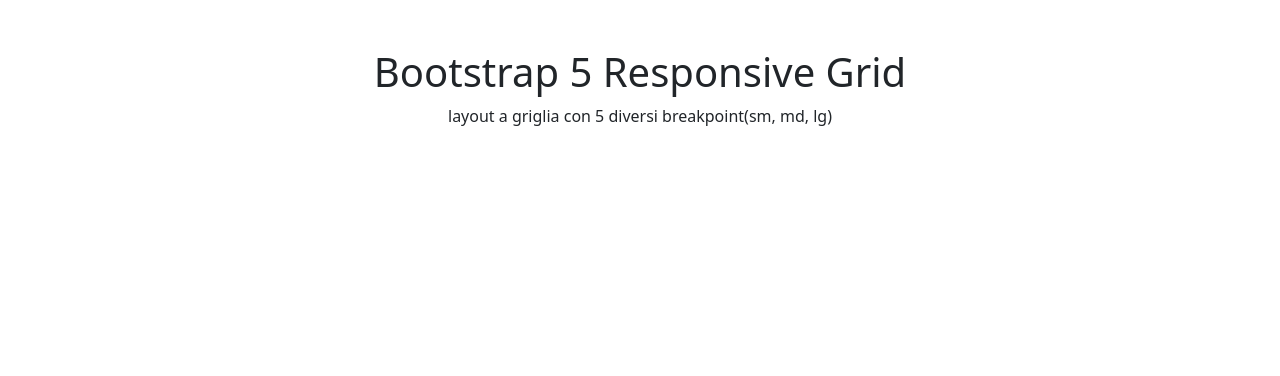
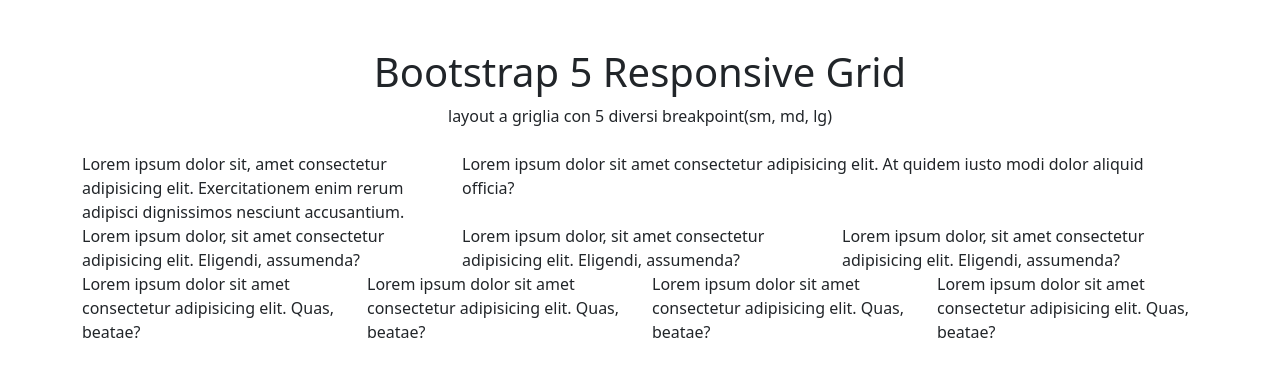
Before and after one commit to andrea-mosca/htmlcss-bootstrap-layout, a plain HTML site: page index.html in a window 1280 px wide. Drawn offline with nearby package versions, Linux system fonts and the light colour scheme.

Commit message:
structure col

```diff
--- a/index.html
+++ b/index.html
@@ -19,7 +19,21 @@
         <p class="fw-light">layout a griglia con 5 diversi breakpoint(sm, md, lg)</p>
     </div>
     <div class="container">
-
+        <div class="row">
+            <div class="col-md-6 col-lg-4">Lorem ipsum dolor sit, amet consectetur adipisicing elit. Exercitationem enim rerum adipisci dignissimos nesciunt accusantium.</div>
+            <div class="col-md-6 col-lg-8">Lorem ipsum dolor sit amet consectetur adipisicing elit. At quidem iusto modi dolor aliquid officia?</div>
+        </div>
+        <div class="row">
+            <div class="col-6 col-md-4">Lorem ipsum dolor, sit amet consectetur adipisicing elit. Eligendi, assumenda?</div>
+            <div class="col-6 col-md-4">Lorem ipsum dolor, sit amet consectetur adipisicing elit. Eligendi, assumenda?</div>
+            <div class="col-12 col-md-4">Lorem ipsum dolor, sit amet consectetur adipisicing elit. Eligendi, assumenda?</div>
+        </div>
+        <div class="row">
+            <div class="col-6 col-md-3">Lorem ipsum dolor sit amet consectetur adipisicing elit. Quas, beatae?</div>
+            <div class="col-6 col-md-3">Lorem ipsum dolor sit amet consectetur adipisicing elit. Quas, beatae?</div>
+            <div class="col-6 col-md-3">Lorem ipsum dolor sit amet consectetur adipisicing elit. Quas, beatae?</div>
+            <div class="col-6 col-md-3">Lorem ipsum dolor sit amet consectetur adipisicing elit. Quas, beatae?</div>
+        </div>
     </div>
 
 
```
